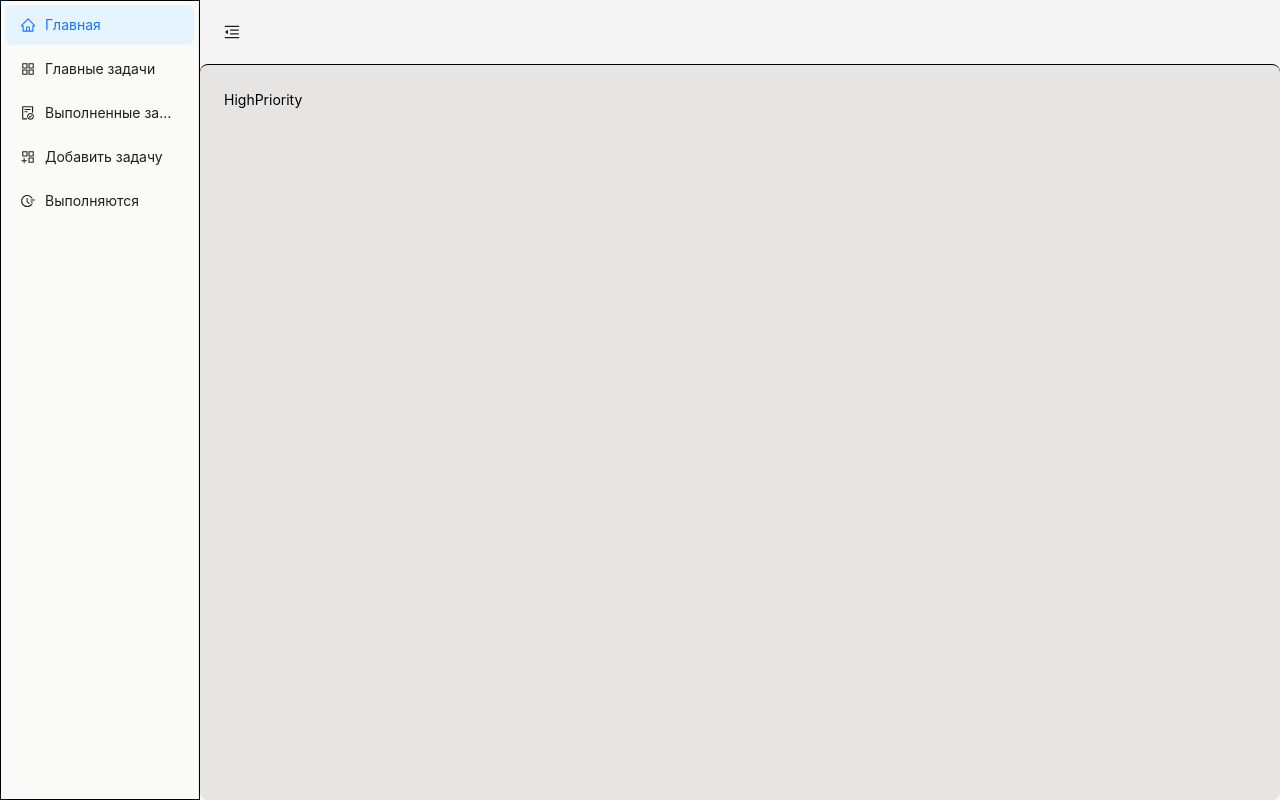
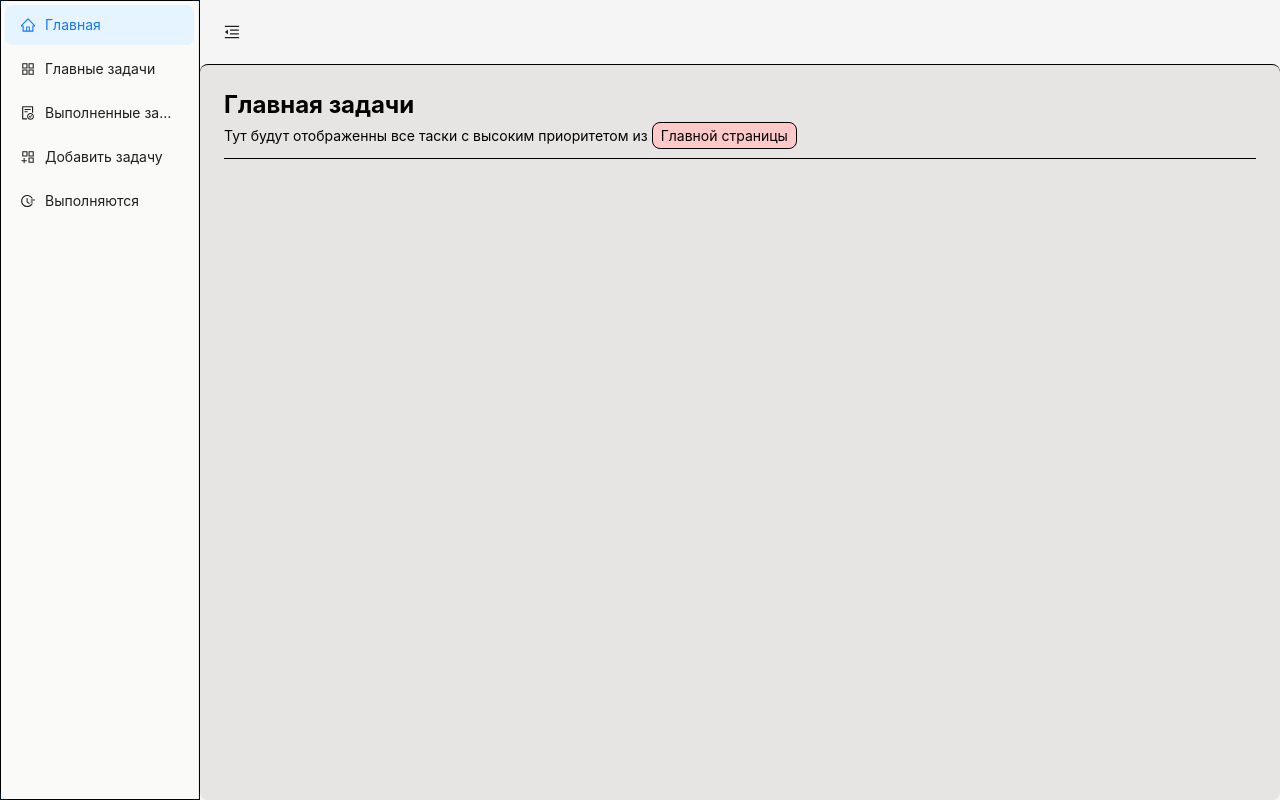
Before and after one commit to Ravil2/Task-manager, a React (Vite) app: page /high-priority in a window 1280 px wide. Built offline with nearby package versions, Linux system fonts and the light colour scheme.

Commit message:
Реализовал функцию Главных задач

```diff
--- a/src/components/Routing/Routing.jsx
+++ b/src/components/Routing/Routing.jsx
@@ -9,6 +9,7 @@ import InProgress from "../../pages/InProgress/InPorgress";
 
 const Routing = () => {
   const [tasks, setTasks] = useState([]);
+  console.log(tasks)
 
   const handleAddTask = (newTask) => {
     setTasks((prev) => [...prev, newTask]);
@@ -23,7 +24,7 @@ const Routing = () => {
           element={<AddTask onAddTask={handleAddTask} />}
         />
         <Route path="/completed" element={<Completed />} />
-        <Route path="/high-priority" element={<HighPriority />} />
+        <Route path="/high-priority" element={<HighPriority tasks={tasks} />} />
         <Route path="/in-progress" element={<InProgress />} />
         <Route path="*" element={<div>Not Found</div>} />
       </Route>
--- a/src/pages/HighPriority/HighPriority.jsx
+++ b/src/pages/HighPriority/HighPriority.jsx
@@ -1,7 +1,44 @@
+import dayjs from "dayjs";
 import React from "react";
+import { Link } from "react-router";
 
-const HighPriority = () => {
-  return <div>HighPriority</div>;
+const HighPriority = ({ tasks }) => {
+  const highPriorityTasks = tasks.filter((task) => task.priority === "high");
+  return (
+    <div>
+      <div className="border-b pb-2">
+        <h1 className="text-2xl font-bold">Главная задачи</h1>
+        <p className="text-md py-1 flex flex-col sm:flex-row gap-4 sm:gap-1">
+          Тут будут отображенны все таски с высоким приоритетом из{" "}
+          <Link to="/">
+            <span className="bg-red-200 border px-2 py-1 rounded-lg text-black">
+              Главной страницы
+            </span>
+          </Link>
+        </p>
+      </div>
+      {highPriorityTasks.map((task, index) => (
+        <div
+          key={index}
+          className="mt-4 border px-3 py-4 mb-4 rounded-lg flex flex-col gap-1"
+        >
+          <h3 className="font-semibold text-lg">Название: {task.name}</h3>
+          <p className="font-semibold">Описание: {task.description}</p>
+          <p className="font-semibold text-sm">
+            Дата начала: <span>{dayjs(task.date).format("DD.MM.YYYY")}</span>
+          </p>
+          <p className="font-semibold">
+            Приоритет:{" "}
+            <span
+              className={`px-1 py-0.5 border font-medium border-black rounded-sm cursor-pointer bg-red-200`}
+            >
+              {task.priority === "high" && "Высокий"}
+            </span>
+          </p>
+        </div>
+      ))}
+    </div>
+  );
 };
 
 export default HighPriority;
```
